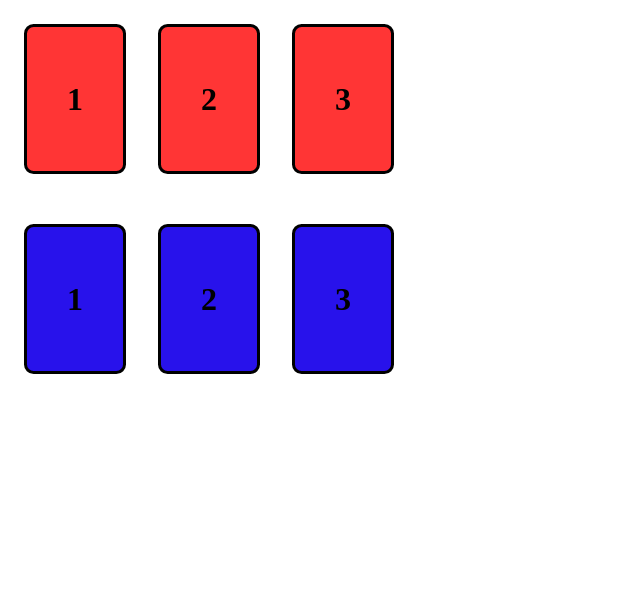
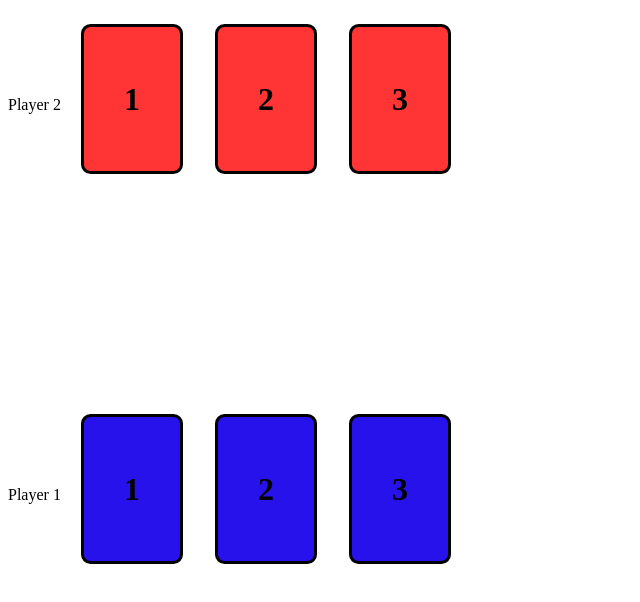
Before and after one commit to moore1474/RedTeamBlueTeam, an Angular app: page / in a window 1280 px wide. Shown: the top 602 px of the page, without its empty margins (0-640 px from the left). Built offline with nearby package versions, Linux system fonts and the light colour scheme.

Commit message:
Added play area.

```diff
--- a/src/app/app.component.html
+++ b/src/app/app.component.html
@@ -1,10 +1,11 @@
+Player 2
 <span class="card" *ngFor="let card of game.player2.hand.cards">
   <card [card]='card'></card>
 </span>
 
-<br/>
-<br/>
+<play-area></play-area>
 
+Player 1
 <span class="card" *ngFor="let card of game.player1.hand.cards">
   <card [card]='card'></card>
 </span>
--- a/src/app/app.module.ts
+++ b/src/app/app.module.ts
@@ -4,10 +4,11 @@ import { FormsModule } from '@angular/forms';
 
 import { AppComponent } from './app.component';
 import { CardComponentComponent } from './card-component/card-component.component';
+import { PlayAreaComponent } from './play-area/play-area.component';
 
 @NgModule({
   imports:      [ BrowserModule, FormsModule ],
-  declarations: [ AppComponent, CardComponentComponent ],
+  declarations: [ AppComponent, CardComponentComponent, PlayAreaComponent ],
   bootstrap:    [ AppComponent ]
 })
 export class AppModule { }
--- /dev/null
+++ b/src/app/play-area/play-area.component.css
@@ -0,0 +1,4 @@
+p {
+  height: 11em;
+
+}
--- /dev/null
+++ b/src/app/play-area/play-area.component.html
@@ -0,0 +1,3 @@
+<p>
+
+</p>
--- /dev/null
+++ b/src/app/play-area/play-area.component.ts
@@ -0,0 +1,15 @@
+import { Component, OnInit } from '@angular/core';
+
+@Component({
+  selector: 'play-area',
+  templateUrl: './play-area.component.html',
+  styleUrls: ['./play-area.component.css']
+})
+export class PlayAreaComponent implements OnInit {
+
+  constructor() { }
+
+  ngOnInit() {
+  }
+
+}
```
